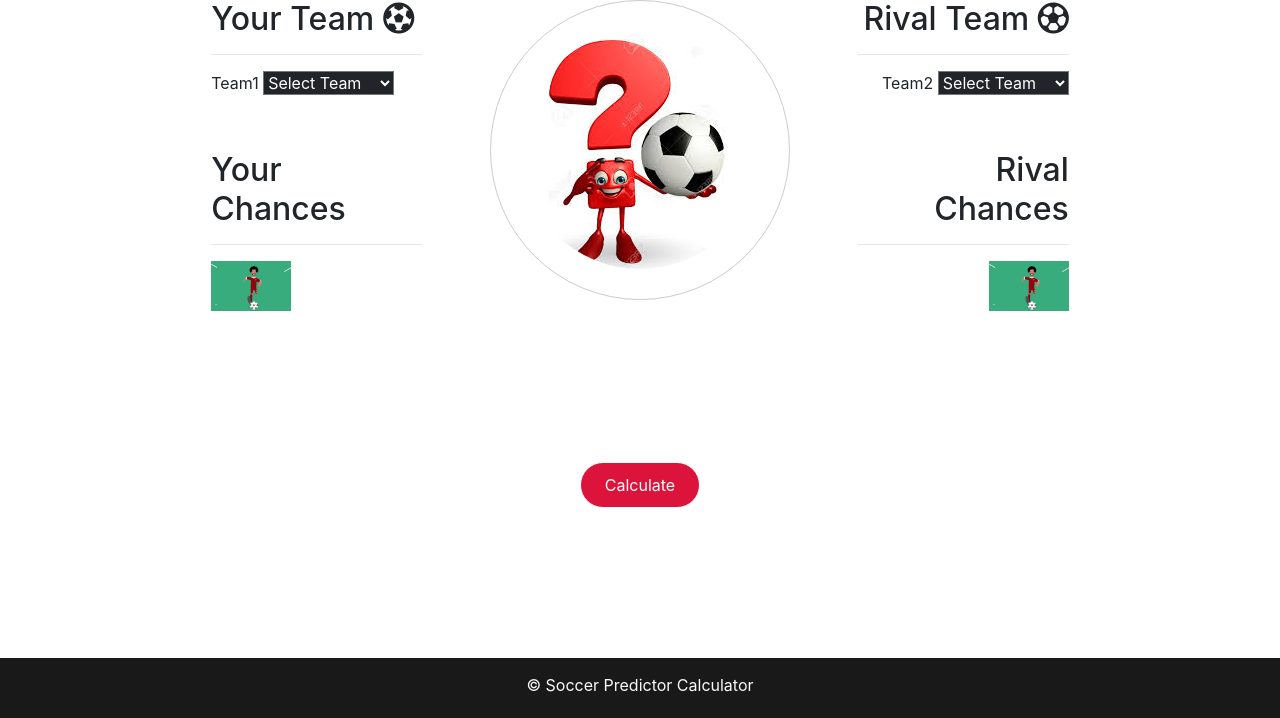
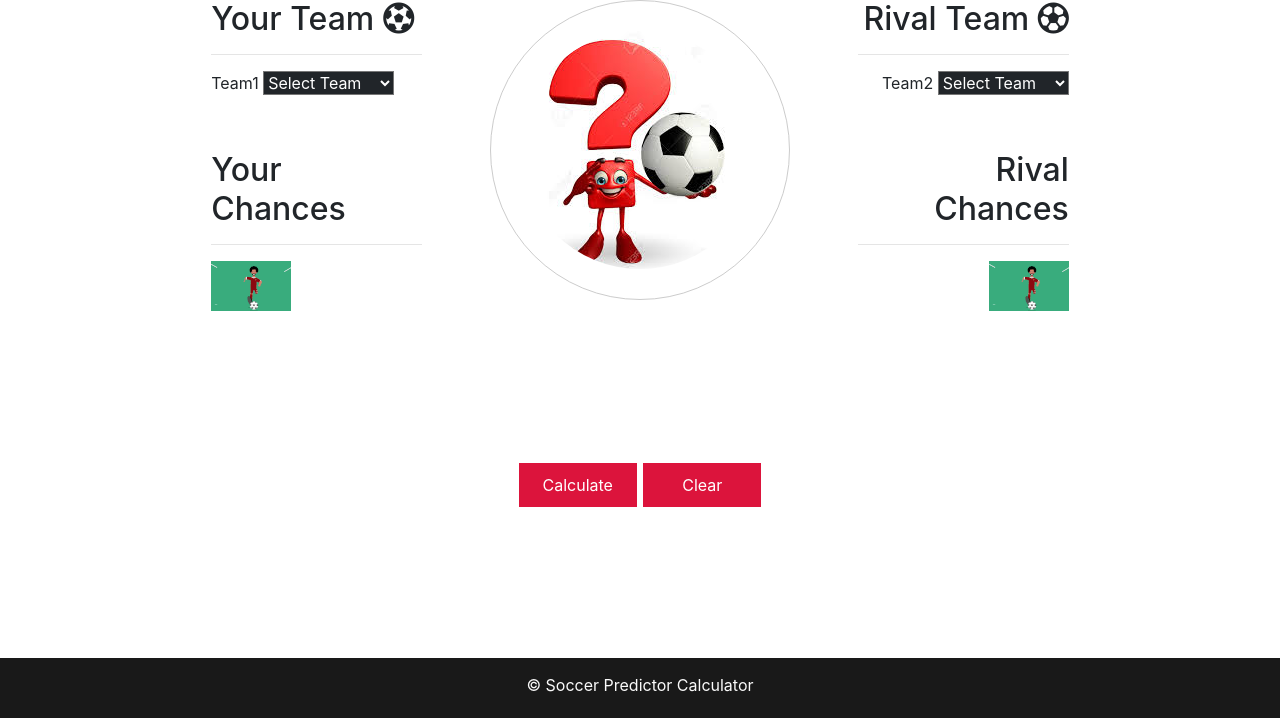
Before and after one commit to MichaelOsarumwense/SoccerPredictorCalculator-M2, a Flask app: page / in a window 1280 px wide. Shown: the part 768-1486 px from the top of the page. Run offline with Flask 2, Linux system fonts and the light colour scheme; some libraries are stand-ins or nearby versions.

Commit message:
Added a clear button inline with calculate

```diff
--- a/templates/index.html
+++ b/templates/index.html
@@ -101,11 +101,12 @@
          </div>
       </section>
       <div id="calculate" class="button-container-div">
-         <button id="calculateButton" style="border-radius: 25px;">Calculate</button>
+         <button id="calculateButton">Calculate</button>
+         <button class="inline" id="cleareButton">Clear</button>
       </div>
       <!-- The Modal -->
       <div class="form-popup" id="myForm">
-         <form name="contact-form" class="form-container" onsubmit="return sendMail(this);">
+         <form name="contact-form" id="contact-form" class="form-container" onsubmit="return sendMail(this);">
             <h3>Tell A Friend <i class="far fa-laugh-wink"></i></h3>
             <input type="text" placeholder="Friend's Name" id="name" name="name" required />
             <input type="text" placeholder="Friend's Email" id="email" name="email" required />
```
